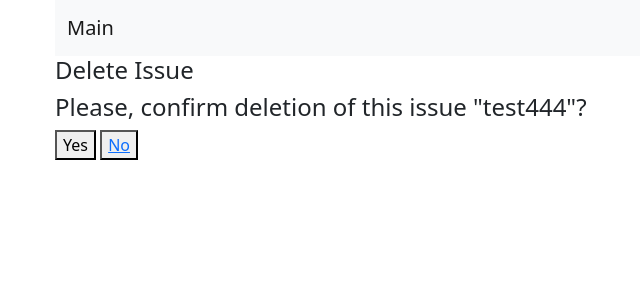
After one commit to sakurakuba/work49, a Django app: page /issue/4/delete/ in a window 1280 px wide. The commit adds this page. Shown: the top 300 px of the page, without its empty margins (27-667 px from the left). Run offline with Django 4.2, Linux system fonts and the light colour scheme; data comes from the database, SQL or seed files in the repository.

Commit message:
added functionality to delete issue

```diff
--- a/djangoProject49/urls.py
+++ b/djangoProject49/urls.py
@@ -16,12 +16,13 @@ Including another URLconf
 from django.contrib import admin
 from django.urls import path
 
-from issueTracker.views import IndexView, IssueView, IssueUpdate, IssueCreate
+from issueTracker.views import IndexView, IssueView, IssueUpdate, IssueCreate, IssueDelete
 
 urlpatterns = [
     path('admin/', admin.site.urls),
     path('', IndexView.as_view(), name="index"),
     path('issue/<int:pk>/', IssueView.as_view(), name="issue_view"),
     path('issue/<int:pk>/update/', IssueUpdate.as_view(), name="update"),
+    path('issue/<int:pk>/delete/', IssueDelete.as_view(), name="delete"),
     path('issue/create/', IssueCreate.as_view(), name="create"),
 ]
--- a/issueTracker/views.py
+++ b/issueTracker/views.py
@@ -39,7 +39,6 @@ class IssueCreate(View):
             status = form.cleaned_data.get('status')
             type = form.cleaned_data.get('type')
             new_issue = Issue.objects.create(summary=summary, description=description, status=status, type=type)
-            print(new_issue)
             return redirect('issue_view', pk=new_issue.pk)
         return render(request, 'create.html', {'form': form})
 
@@ -70,3 +69,18 @@ class IssueUpdate(View):
             self.issue.save()
             return redirect('issue_view', pk=kwargs.get("pk"))
         return render(request, 'update.html', {'form': form})
+
+
+class IssueDelete(View):
+    def dispatch(self, request, *args, **kwargs):
+        pk = kwargs.get("pk")
+        self.issue = get_object_or_404(Issue, pk=pk)
+        return super().dispatch(request, *args, **kwargs)
+
+    def get(self, request, *args, **kwargs):
+        context = {'issue': self.issue}
+        return render(request, "delete.html", context)
+
+    def post(self, request, *args, **kwargs):
+        self.issue.delete()
+        return redirect('index')
--- a/templates/base.html
+++ b/templates/base.html
@@ -15,9 +15,6 @@
     </button>
     <div class="collapse navbar-collapse" id="navbarNav">
       <ul class="navbar-nav">
-        <li class="nav-item">
-          <a class="nav-link active" aria-current="page" href="{% url "index" %}">Home</a>
-        </li>
         {% block nav %}
 
         {% endblock %}
--- /dev/null
+++ b/templates/delete.html
@@ -0,0 +1,11 @@
+{% extends "base.html" %}
+
+{% block content %}
+<h4>Delete Issue</h4>
+<form action="" method="post">
+    {% csrf_token %}
+    <h4>Please, confirm deletion of this issue "{{ issue.summary }}"? </h4>
+    <button type="submit" style="display: inline-block">Yes</button>
+    <button type="submit" style="display: inline"><a href="{% url "issue_view" issue.pk %}">No</a></button>
+    </form>
+{% endblock %}
--- a/templates/issue_view.html
+++ b/templates/issue_view.html
@@ -2,6 +2,9 @@
 {% block nav %}
 <li class="nav-item">
     <a class="nav-link active" aria-current="page" href="{% url "update" issue.pk %}">Update Issue</a>
+</li>
+    <li class="nav-item">
+    <a class="nav-link active" aria-current="page" href="{% url "delete" issue.pk %}">Delete Issue</a>
 </li>
 {% endblock %}
 
```
